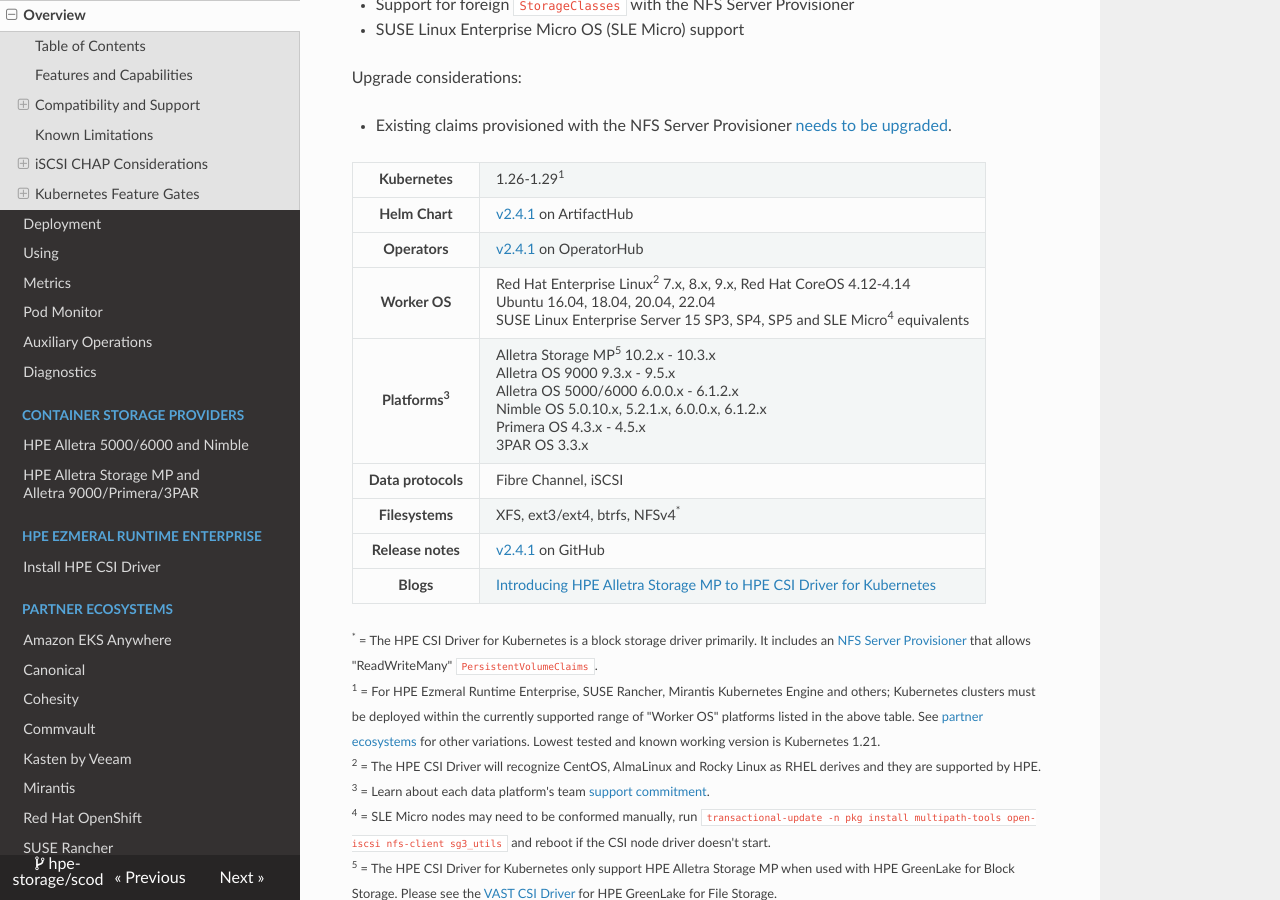
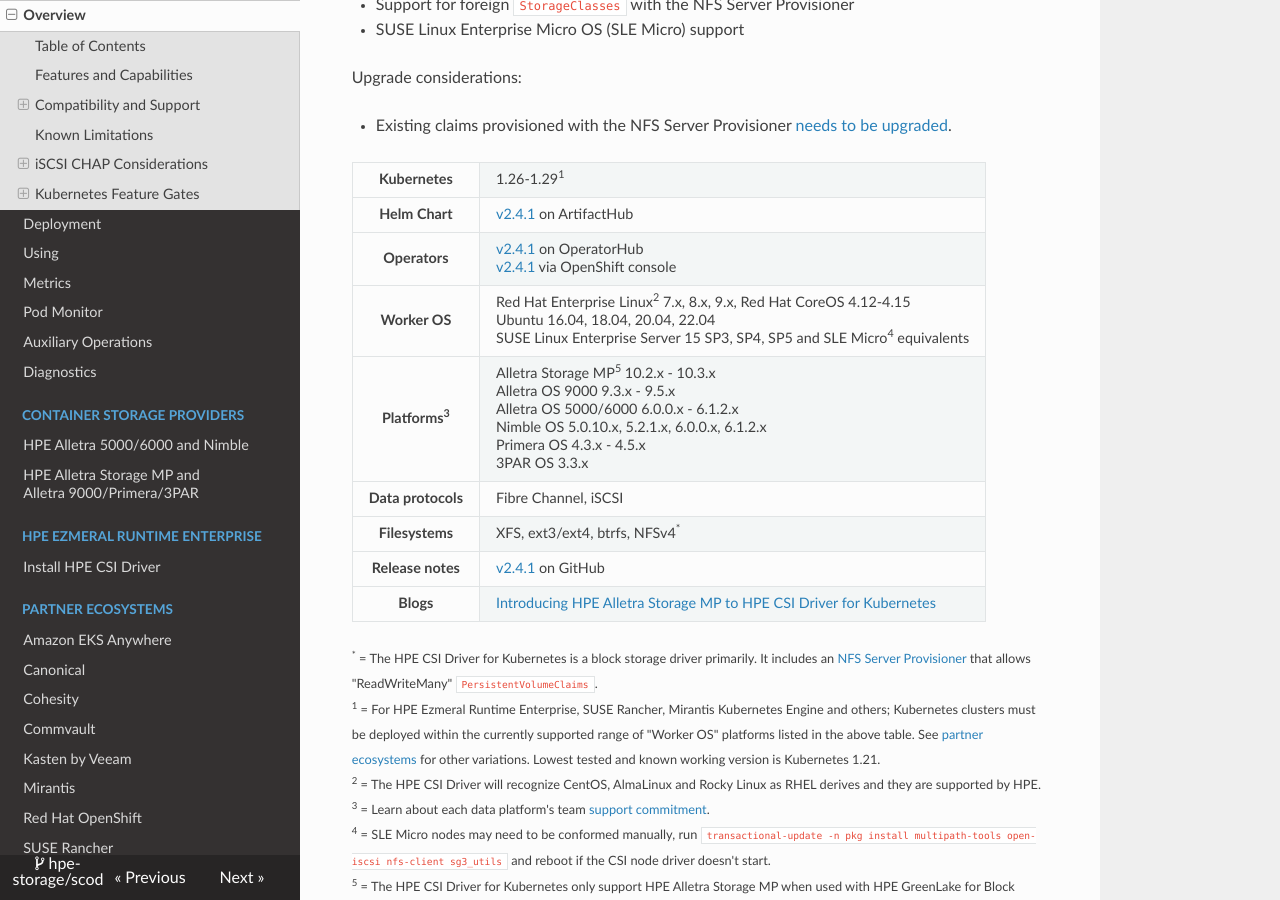
Before and after one commit to hpe-storage/scod, an MkDocs documentation site: the page built from docs/csi_driver/index.md, in a window 1280 px wide and 900 px high, scrolled down 3452 px. Built offline with MkDocs 1.6.1, drawn with Linux system fonts in a browser that asks for light colours; nearby versions of some CDN libraries.

Commit message:
Table corrections (#198)
Signed-off-by: Michael Mattsson <michael.mattsson@gmail.com>

```diff
--- a/docs/csi_driver/index.md
+++ b/docs/csi_driver/index.md
@@ -91,14 +91,14 @@
   <tr>
     <th>Operators</th>
     <td>
-     <a href="https://operatorhub.io/operator/hpe-csi-operator/stable/hpe-csi-operator.v2.4.1">v2.4.1</a> on OperatorHub<!--br />
-     <a href="https://catalog.redhat.com/software/container-stacks/detail/5e9874643f398525a0ceb004">v2.4.1</a> via OpenShift console -->
+     <a href="https://operatorhub.io/operator/hpe-csi-operator/stable/hpe-csi-operator.v2.4.1">v2.4.1</a> on OperatorHub<br />
+     <a href="https://catalog.redhat.com/software/container-stacks/detail/5e9874643f398525a0ceb004">v2.4.1</a> via OpenShift console
     </td>
   </tr>
   <tr>
     <th>Worker&nbsp;OS</th>
     <td>
-      Red Hat Enterprise Linux<sup>2</sup> 7.x, 8.x, 9.x, Red Hat CoreOS 4.12-4.14<br />
+      Red Hat Enterprise Linux<sup>2</sup> 7.x, 8.x, 9.x, Red Hat CoreOS 4.12-4.15<br />
       Ubuntu 16.04, 18.04, 20.04, 22.04<br />
       SUSE Linux Enterprise Server 15 SP3, SP4, SP5 and SLE Micro<sup>4</sup> equivalents
   </tr>
```
